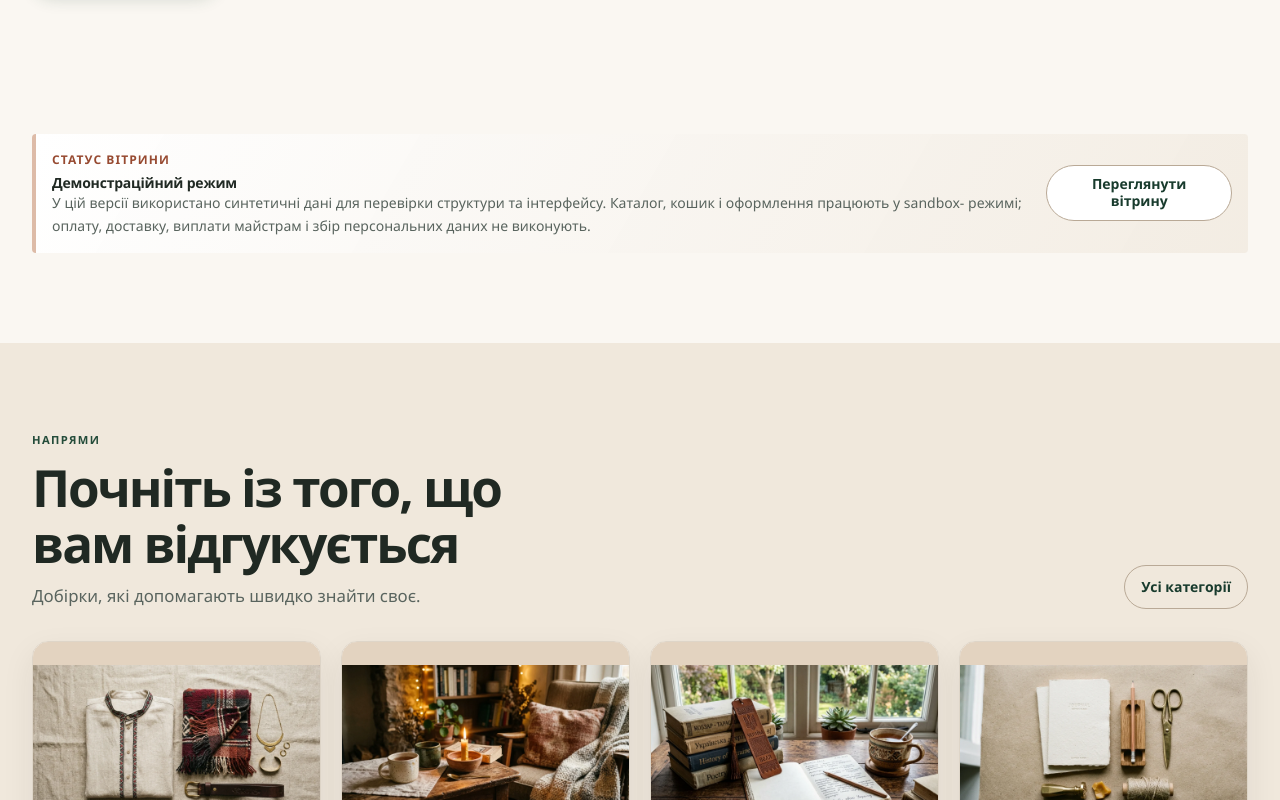
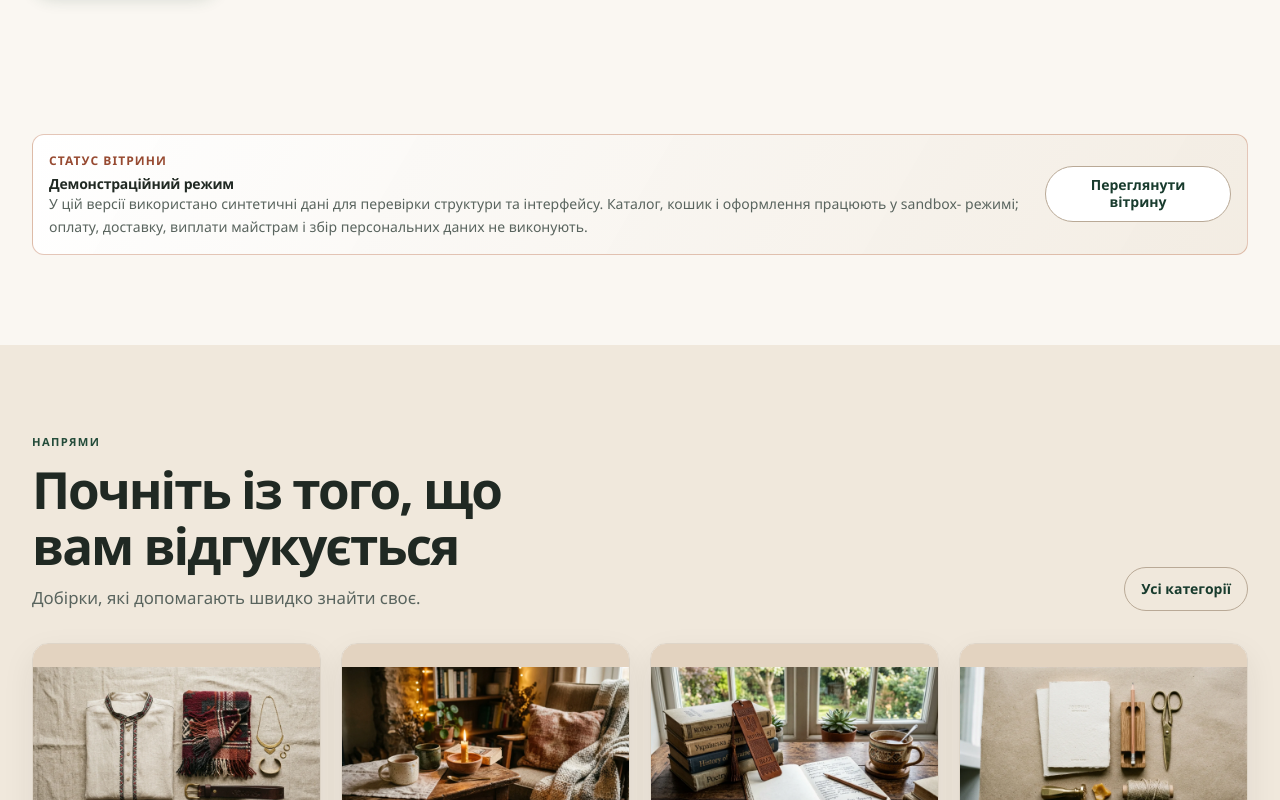
Before and after one commit to Georgekgk2/Life-MP, a Next.js app in the folder apps/storefront/: page / in a window 1280 px wide. Shown: the part 820-1620 px from the top of the page. Built offline with nearby package versions, Linux system fonts and the light colour scheme.

Commit message:
fix(storefront): improve notice border and partner card contrast

```diff
--- a/apps/storefront/app/globals.css
+++ b/apps/storefront/app/globals.css
@@ -683,8 +683,8 @@
     display: grid;
     gap: var(--space-2);
     padding: var(--space-4);
-    border-left: var(--space-1) solid var(--color-primary);
-    border-radius: var(--radius-sm);
+    border: var(--border-width) solid var(--color-border);
+    border-radius: var(--radius-md);
     background: var(--color-primary-quiet);
     color: var(--color-ink-subtle);
     font-size: var(--text-sm);
@@ -1595,6 +1595,18 @@
 
   .page-section--accent .partner-card .text-link {
     color: var(--color-accent-strong);
+  }
+
+  .page-section--accent .partner-card .card__eyebrow {
+    color: var(--color-accent-strong);
+  }
+
+  .page-section--accent .partner-card .card__title {
+    color: var(--color-ink);
+  }
+
+  .page-section--accent .partner-card .card__description {
+    color: var(--color-ink-subtle);
   }
 
   .button,
```
